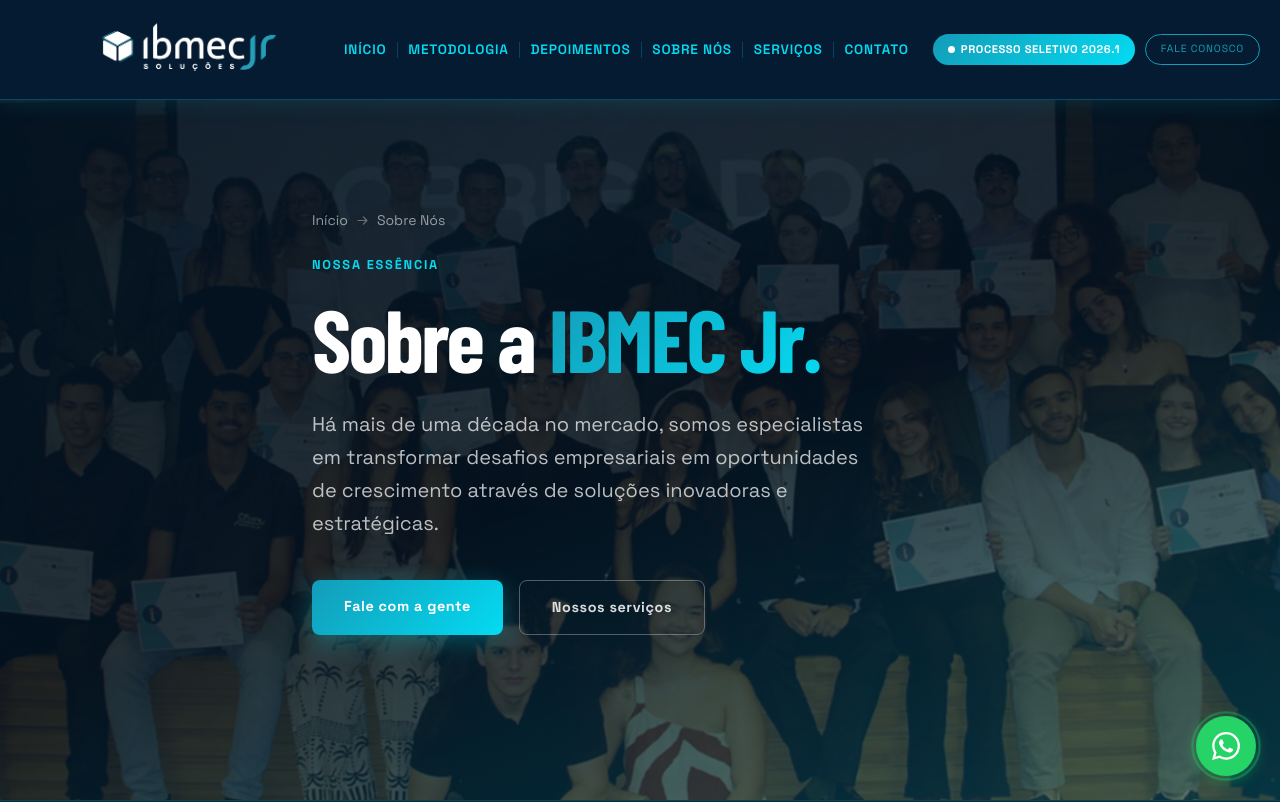
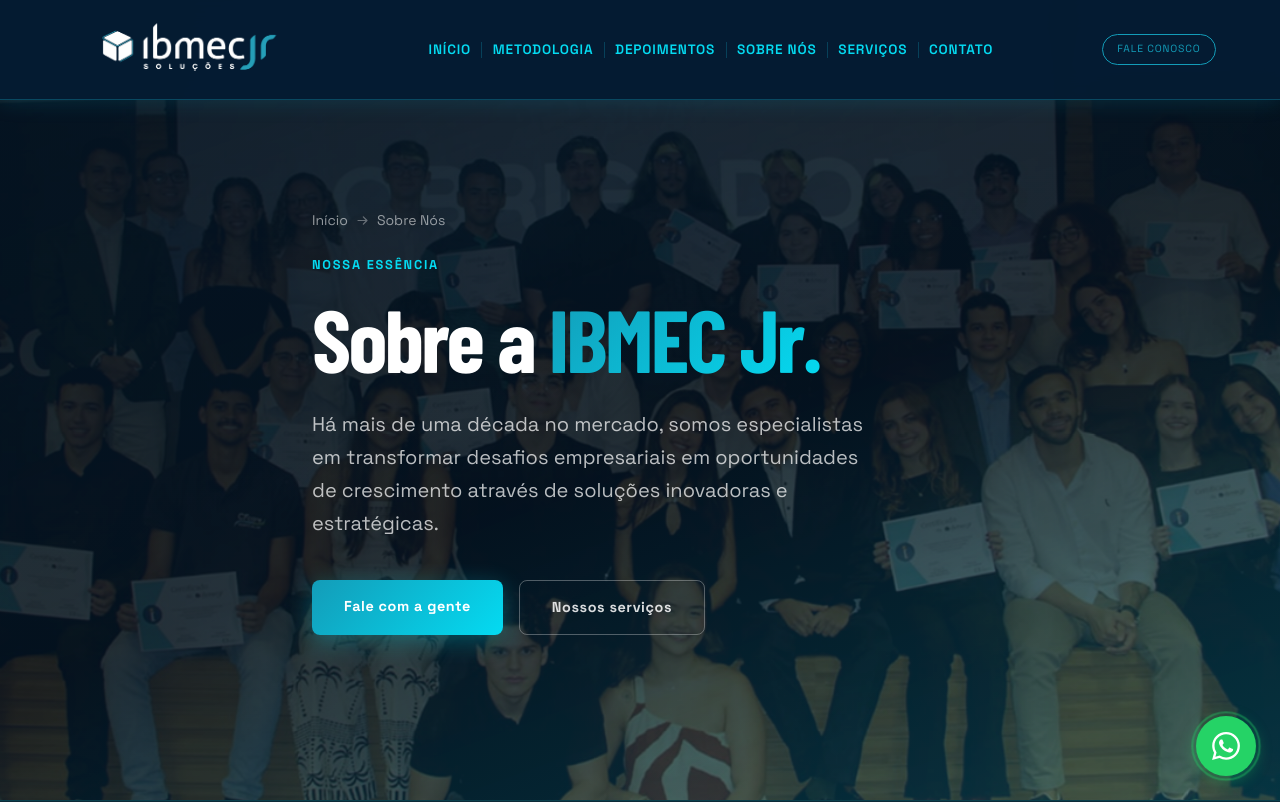
Before and after one commit to ibmecjrsolucoes/siteibmec, a React (Vite) app in the folder site/: page /sobre in a window 1280 px wide. Shown: the top 802 px of the page. Built offline with nearby package versions, Linux system fonts and the light colour scheme; a web font is replaced by a local one.

Commit message:
retirada do botão para formulario processo seletivo 2026.1

```diff
--- a/site/src/components/Header.css
+++ b/site/src/components/Header.css
@@ -353,7 +353,7 @@
 
 /* ── Botão Processo Seletivo ── */
 .header__ps {
-  display: inline-flex;
+  display: none; /*Temporariamente none, até o próximo processo seletivo*/
   align-items: center;
   gap: 6px;
   padding: 0.42rem 0.95rem;
--- a/site/src/components/Header.tsx
+++ b/site/src/components/Header.tsx
@@ -166,14 +166,14 @@
 
         <div className="header-mobile__actions">
           <a
-            href="https://forms.gle/X3NfETb3rcQUwQzC6"
+            href="#"
             className="header__ps"
             target="_blank"
             rel="noopener noreferrer"
             onClick={handleNavClick}
           >
             <span className="header__ps-dot" aria-hidden="true" />
-            Processo Seletivo 2026.1
+            Processo Seletivo 2026.2
           </a>
           <a href={ctaHref} className="header__cta-mobile" onClick={handleNavClick}>
             Fale Conosco
```
